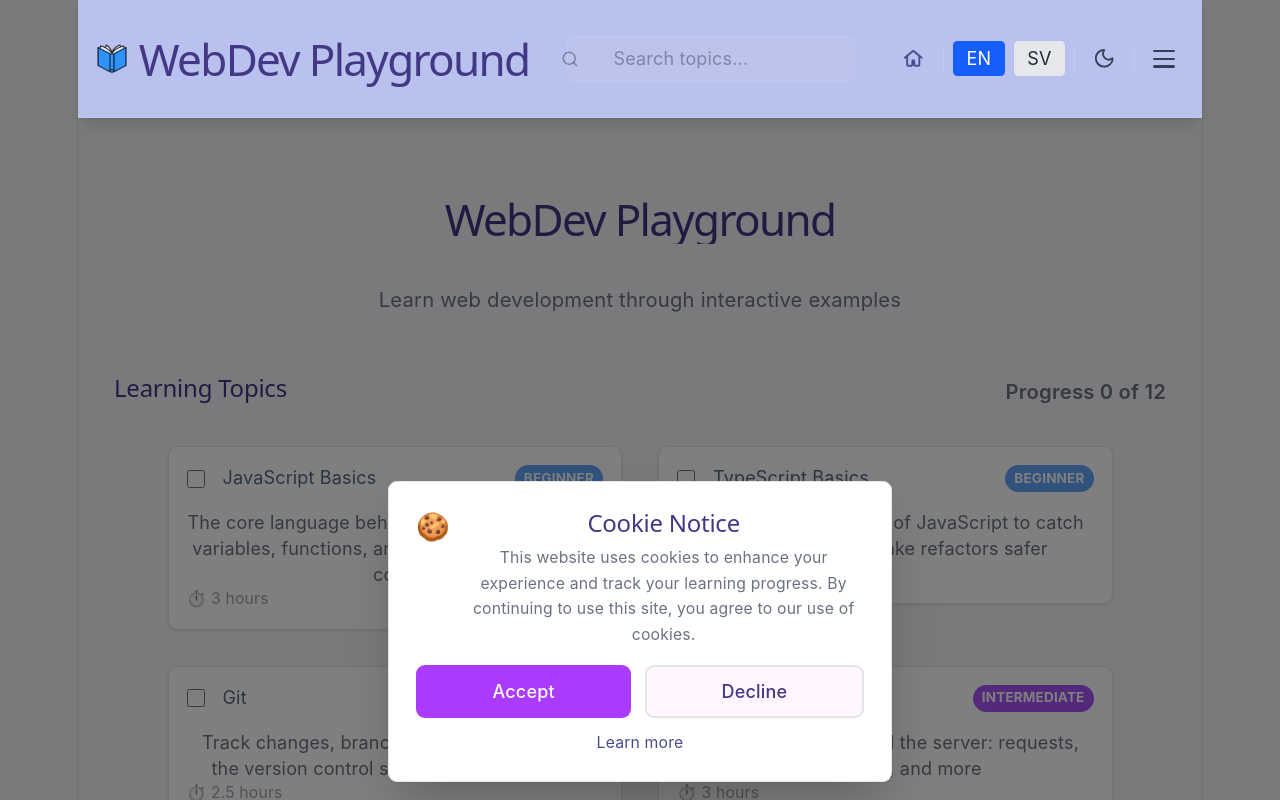
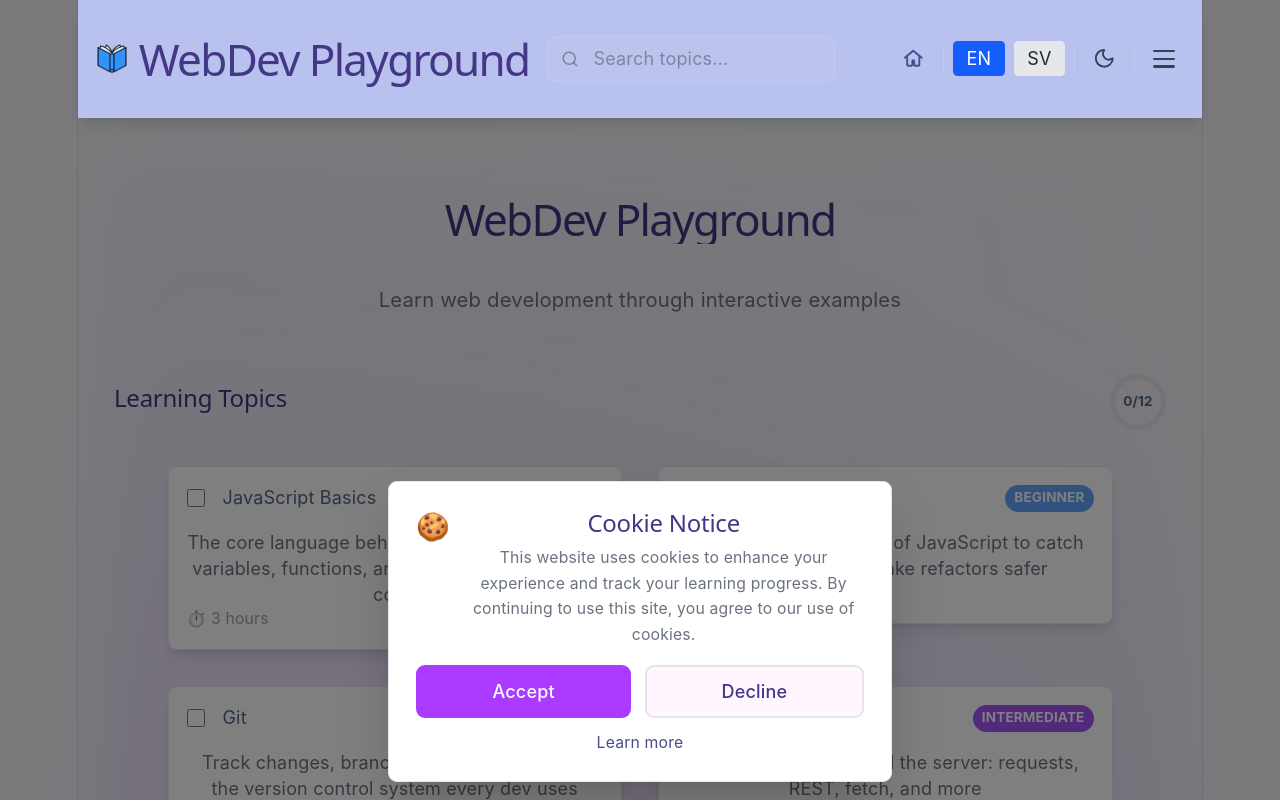
Before and after one commit to IsaVII/LearningTool, a React (Vite) app: page /sql in a window 1280 px wide. Shown: the top 800 px of the page. Built offline with nearby package versions, Linux system fonts and the light colour scheme.

Commit message:
More effects and progress ring

```diff
--- a/src/components/LearningTopicLayout.jsx
+++ b/src/components/LearningTopicLayout.jsx
@@ -1,4 +1,5 @@
 import { useEffect } from "react";
+import ProgressRing from "./ProgressRing";
 import ContentCard from "./ContentCard";
 import PracticeTopicCard from "./PracticeTopicCard";
 import StepByStepExample from "./StepByStepExample";
@@ -46,8 +47,12 @@ function LearningTopicLayout({
       <div className="flex justify-between items-center mb-4">
         <TextReveal as="h1" text={title} className="text-4xl text-heading" />
         {totalCount > 0 && (
-          <div className="text-lg text-muted font-semibold">
-            Progress {checkedCount} of {totalCount}
+          <div className="flex items-center gap-3">
+            <ProgressRing
+              completed={checkedCount}
+              total={totalCount}
+              label={`Progress: ${checkedCount} of ${totalCount} topics completed`}
+            />
           </div>
         )}
       </div>
--- /dev/null
+++ b/src/components/ProgressRing.jsx
@@ -0,0 +1,78 @@
+import useReducedMotion from "../hooks/useReducedMotion";
+
+const SIZE = 56;
+const STROKE = 5;
+const RADIUS = (SIZE - STROKE) / 2;
+const CIRCUMFERENCE = 2 * Math.PI * RADIUS;
+
+/**
+ * Small animated ring showing `completed`/`total` as a filled arc, in
+ * place of (or alongside) a plain "3 of 8" text readout.
+ *
+ * The stroke draws in on mount/update by transitioning stroke-dashoffset
+ * - the same tween any other scroll-reveal in the app uses
+ * (--duration-ambient / --ease-emerge from motion.css), so it feels like
+ * part of the same motion system rather than a one-off widget. Under
+ * prefers-reduced-motion the fill still updates, just without the
+ * transition, matching how the rest of the app handles reduced motion
+ * (state changes stay perceivable, travel/animation doesn't).
+ *
+ * The percentage is conveyed via a single aria-label on the wrapper
+ * (role="img") rather than read twice, so the centered number is
+ * aria-hidden - it's a visual restatement of the same value.
+ */
+function ProgressRing({ completed, total, label, className = "" }) {
+  const reducedMotion = useReducedMotion();
+  const safeTotal = total > 0 ? total : 0;
+  const percent = safeTotal > 0 ? Math.min(completed / safeTotal, 1) : 0;
+  const offset = CIRCUMFERENCE * (1 - percent);
+
+  return (
+    <div
+      role="img"
+      aria-label={label ?? `${completed} of ${safeTotal} completed`}
+      className={`relative inline-flex items-center justify-center shrink-0 ${className}`}
+    >
+      <svg
+        width={SIZE}
+        height={SIZE}
+        viewBox={`0 0 ${SIZE} ${SIZE}`}
+        className="-rotate-90"
+        aria-hidden="true"
+      >
+        <circle
+          cx={SIZE / 2}
+          cy={SIZE / 2}
+          r={RADIUS}
+          fill="none"
+          stroke="var(--color-line)"
+          strokeWidth={STROKE}
+        />
+        <circle
+          cx={SIZE / 2}
+          cy={SIZE / 2}
+          r={RADIUS}
+          fill="none"
+          stroke="var(--color-accent)"
+          strokeWidth={STROKE}
+          strokeLinecap="round"
+          strokeDasharray={CIRCUMFERENCE}
+          strokeDashoffset={offset}
+          style={{
+            transition: reducedMotion
+              ? "none"
+              : "stroke-dashoffset var(--duration-ambient) var(--ease-emerge)",
+          }}
+        />
+      </svg>
+      <span
+        aria-hidden="true"
+        className="absolute text-xs font-bold text-heading"
+      >
+        {completed}/{safeTotal}
+      </span>
+    </div>
+  );
+}
+
+export default ProgressRing;
--- a/src/components/SearchBar.jsx
+++ b/src/components/SearchBar.jsx
@@ -159,7 +159,7 @@ function SearchBar() {
 
   return (
     <div ref={searchRef} className="relative">
-      <div className="relative">
+      <div className="relative flex">
         <div className="absolute inset-y-0 left-3 flex items-center pointer-events-none text-menu-text/40">
           <SearchIcon />
         </div>
--- a/src/components/TopicCard.jsx
+++ b/src/components/TopicCard.jsx
@@ -12,7 +12,7 @@ function TopicCard({ topic, isCheatSheet = false }) {
       to={topic.route}
       className={`block ${
         done ? "bg-surface-alt" : "bg-surface"
-      }  border rounded-lg p-4 no-underline text-inherit transition-all duration-300 shadow-sm hover:-translate-y-1 hover:shadow-lg hover:border-accent ${
+      } border rounded-lg p-4 no-underline text-inherit hover-lift shadow-bloom ${
         done ? "border-accent" : "border-line"
       }`}
     >
--- /dev/null
+++ b/src/components/motion/HeroGlow.jsx
@@ -0,0 +1,33 @@
+import Parallax from "./Parallax";
+
+/**
+ * Decorative animated gradient behind the hero heading on the home page.
+ *
+ * Two soft, blurred color blobs drift on a slow 12s loop (`.hero-gradient`
+ * in motion.css handles the animation itself) and shift position gently
+ * as the page scrolls, via the existing <Parallax> primitive. It's purely
+ * decorative - aria-hidden, sits behind the text (-z-10), and never
+ * intercepts clicks (pointer-events-none) - and the gradient's own motion
+ * is disabled under prefers-reduced-motion (see motion.css), independent
+ * of Parallax's own reduced-motion handling.
+ *
+ * Usage: drop into a `relative overflow-hidden` section, positioned
+ * absolute to fill it:
+ *
+ *   <section className="relative overflow-hidden ...">
+ *     <HeroGlow />
+ *     <h1>...</h1>
+ *   </section>
+ */
+function HeroGlow() {
+  return (
+    <Parallax
+      speed={0.08}
+      className="absolute inset-0 -z-10 pointer-events-none"
+    >
+      <div className="hero-gradient absolute inset-0" aria-hidden="true" />
+    </Parallax>
+  );
+}
+
+export default HeroGlow;
--- a/src/pages/Main.jsx
+++ b/src/pages/Main.jsx
@@ -7,6 +7,8 @@ import Reveal from "../components/motion/Reveal";
 import TextReveal from "../components/motion/TextReveal";
 import TopicCard from "../components/TopicCard";
 import { useProgress } from "../context/ProgressContext";
+import HeroGlow from "../components/motion/HeroGlow";
+import ProgressRing from "../components/ProgressRing";
 
 const CONTENT_MAP = {
   en: {
@@ -35,6 +37,7 @@ function Main() {
   return (
     <>
       <section className="flex flex-col items-center text-center py-2 mb-3">
+        <HeroGlow />
         <TextReveal
           as="h1"
           text={t("main.title")}
@@ -46,8 +49,15 @@ function Main() {
       <section className="py-8 px-4">
         <div className="flex justify-between items-center mb-8">
           <h2 className="text-3xl text-heading">{t("main.learningSection")}</h2>
-          <div className="text-lg text-muted font-semibold">
-            Progress {checkedTopics} of {totalTopics}
+          <div className="flex items-center gap-3">
+            <ProgressRing
+              completed={checkedTopics}
+              total={totalTopics}
+              label={`Progress: ${checkedTopics} of ${totalTopics} topics completed`}
+            />
+            {/* <span className="text-lg text-muted font-semibold hidden sm:inline">
+              {checkedTopics} of {totalTopics}
+            </span> */}
           </div>
         </div>
         <div className="stagger-children w-full max-w-210 justify-self-center grid grid-cols-1 md:grid-cols-2 gap-8 ">
--- a/src/styles/motion.css
+++ b/src/styles/motion.css
@@ -58,6 +58,27 @@
 .hover-lift:active {
   transition-duration: var(--duration-instant);
   transform: translateY(calc(var(--lift-sm) * -1)) scale(0.99);
+}
+
+/* Shadow bloom: a soft, accent-colored glow that grows in under a
+   lifted card, sold together with .hover-lift (see TopicCard) - the
+   lift alone reads as "moved", the bloom reads as "glowing toward you".
+   Box-shadow/border-color transitions carry no vestibular risk, so
+   unlike hover-lift's transform this isn't disabled under reduced
+   motion - it still crossfades in, just without any travel. */
+.shadow-bloom {
+  transition:
+    box-shadow var(--duration-base) var(--ease-settle),
+    border-color var(--duration-base) var(--ease-settle);
+  box-shadow: var(--shadow);
+}
+.shadow-bloom:hover,
+.shadow-bloom:focus-visible {
+  border-color: var(--accent);
+  box-shadow:
+    0 0 0 1px var(--accent-border),
+    0 16px 32px -12px var(--accent-border),
+    var(--shadow);
 }
 
 /* Press: for buttons where a lift would feel wrong - a subtle
@@ -165,6 +186,35 @@
 }
 
 /* ============================================================
+   HERO GRADIENT
+   ============================================================ */
+
+/* Two soft, blurred color blobs behind a hero heading, drifting on a
+   slow 12s loop - meant to sit inside a `relative overflow-hidden`
+   section at -z-10 (see <HeroGlow>). Colors come from the accent
+   tokens so it stays on-theme and re-tunes itself automatically in
+   dark mode. Kept subtle (low opacity, heavy blur) so it reads as
+   ambient depth behind the text, not a distraction from it. */
+@keyframes gradient-shift {
+  0%,
+  100% {
+    background-position: 0% 50%;
+  }
+  50% {
+    background-position: 100% 50%;
+  }
+}
+.hero-gradient {
+  background:
+    radial-gradient(circle at 30% 30%, var(--accent-bg), transparent 60%),
+    radial-gradient(circle at 70% 70%, var(--accent-border), transparent 55%);
+  background-size: 200% 200%;
+  animation: gradient-shift 12s var(--ease-settle) infinite;
+  filter: blur(40px);
+  opacity: 0.6;
+}
+
+/* ============================================================
    PAGE TRANSITIONS
    ============================================================ */
 
@@ -263,6 +313,10 @@
     transform: none !important;
   }
 
+  .hero-gradient {
+    animation: none;
+  }
+
   .page-transition-enter {
     animation: none;
   }
```
